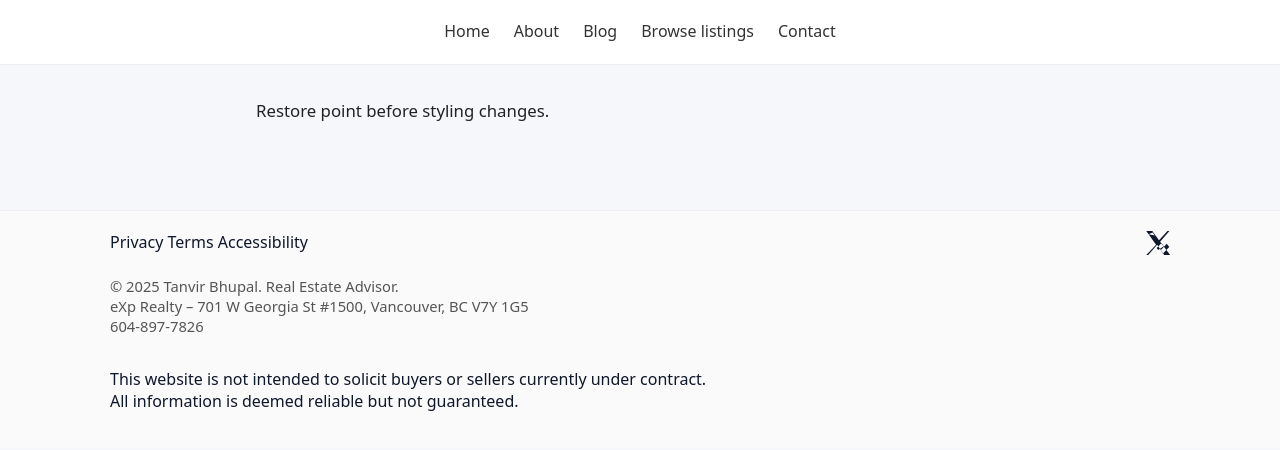
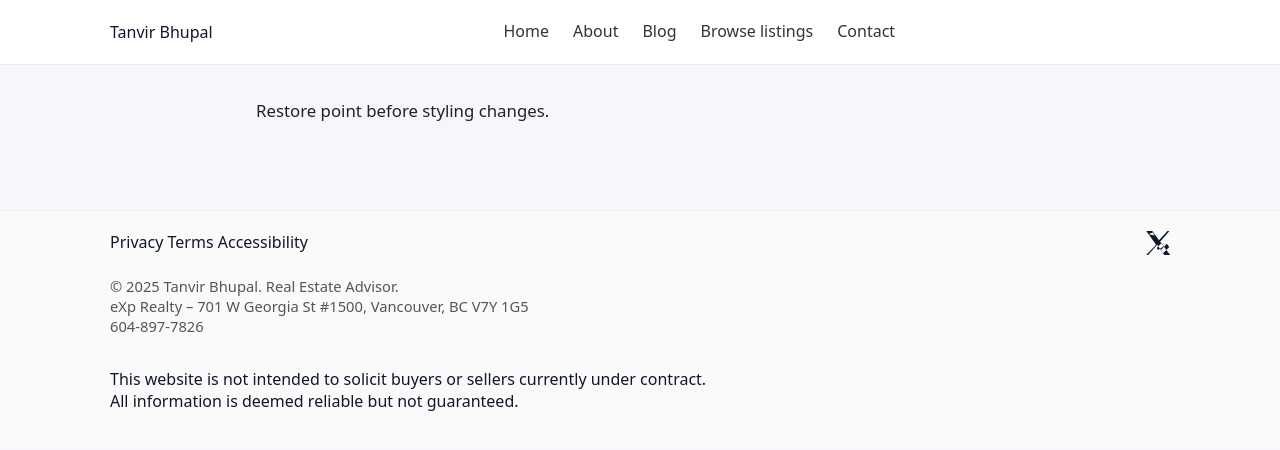
Before and after one commit to gvancouverhomes/gvancouverhomes.github.io, a Jekyll site: the page built from BACKUP-restore-point.md, in a window 1280 px wide. Shown: the top 450 px of the page. Built offline with Jekyll 4.4.1, drawn with Linux system fonts in a browser that asks for light colours; our own code applies the rules of GitHub Pages for plain Markdown files.

Commit message:
Refine header structure + add CTA class

```diff
--- a/_includes/header.html
+++ b/_includes/header.html
@@ -1,15 +1,20 @@
 <header class="site-header">
-  <div class="container">
+  <div class="container nav-wrap">
 
-    <nav class="site-nav">
+    <a class="brand" href="/">Tanvir Bhupal</a>
+
+    <nav class="site-nav nav">
       <ul>
         <li class="{% if page.url == '/' %}active{% endif %}"><a href="/">Home</a></li>
         <li class="{% if page.url == '/about/' %}active{% endif %}"><a href="/about/">About</a></li>
         <li class="{% if page.url == '/blog/' or page.url contains '/blog/' %}active{% endif %}"><a href="/blog/">Blog</a></li>
         <li class="{% if page.url == '/search/' %}active{% endif %}"><a href="/search/">Browse listings</a></li>
-       <li class="{% if page.url == '/contact/' %}active{% endif %}"><a href="/contact/">Contact</a></li>
+        <li class="{% if page.url == '/contact/' %}active{% endif %}">
+          <a href="/contact/" class="cta">Contact</a>
+        </li>
       </ul>
     </nav>
+
     <div class="mobile-nav-toggle" onclick="document.querySelector('.site-nav ul').classList.toggle('open');">
       ☰
     </div>
```
